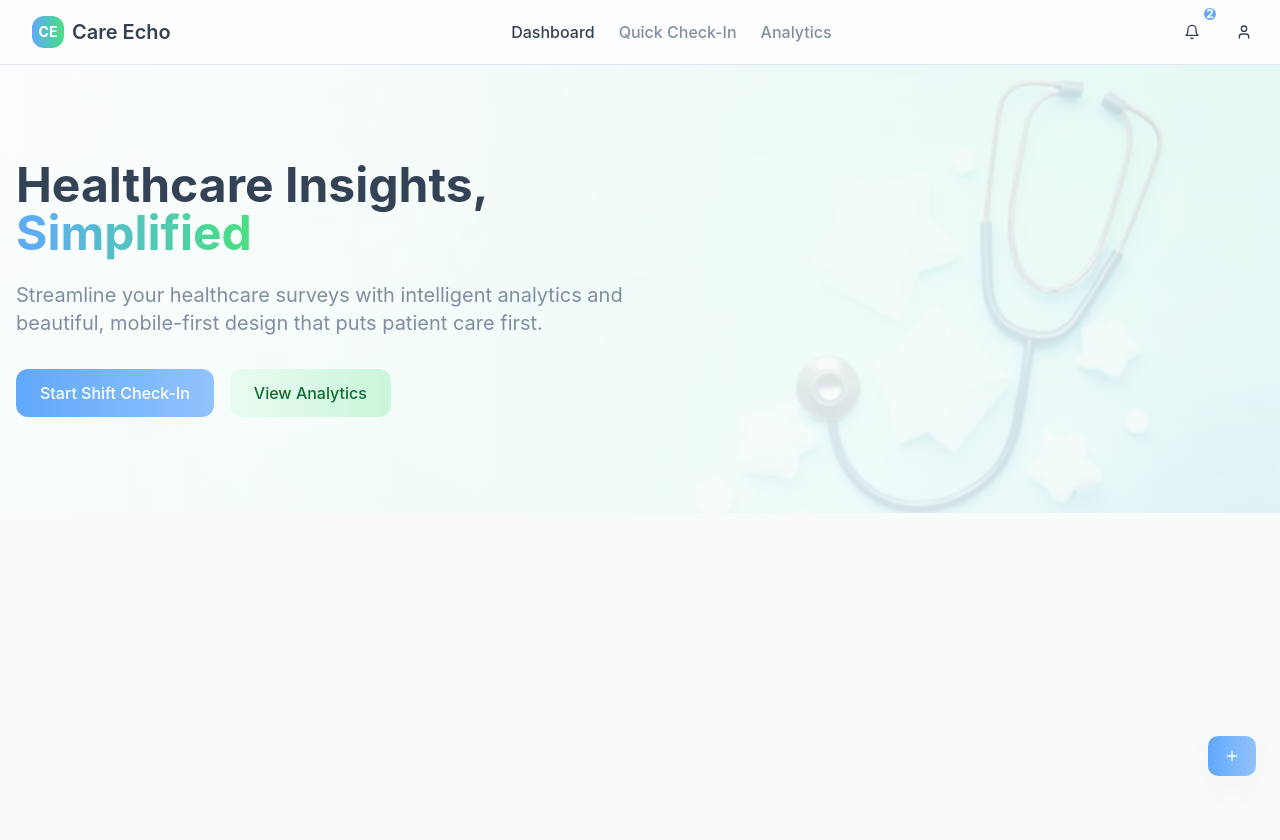
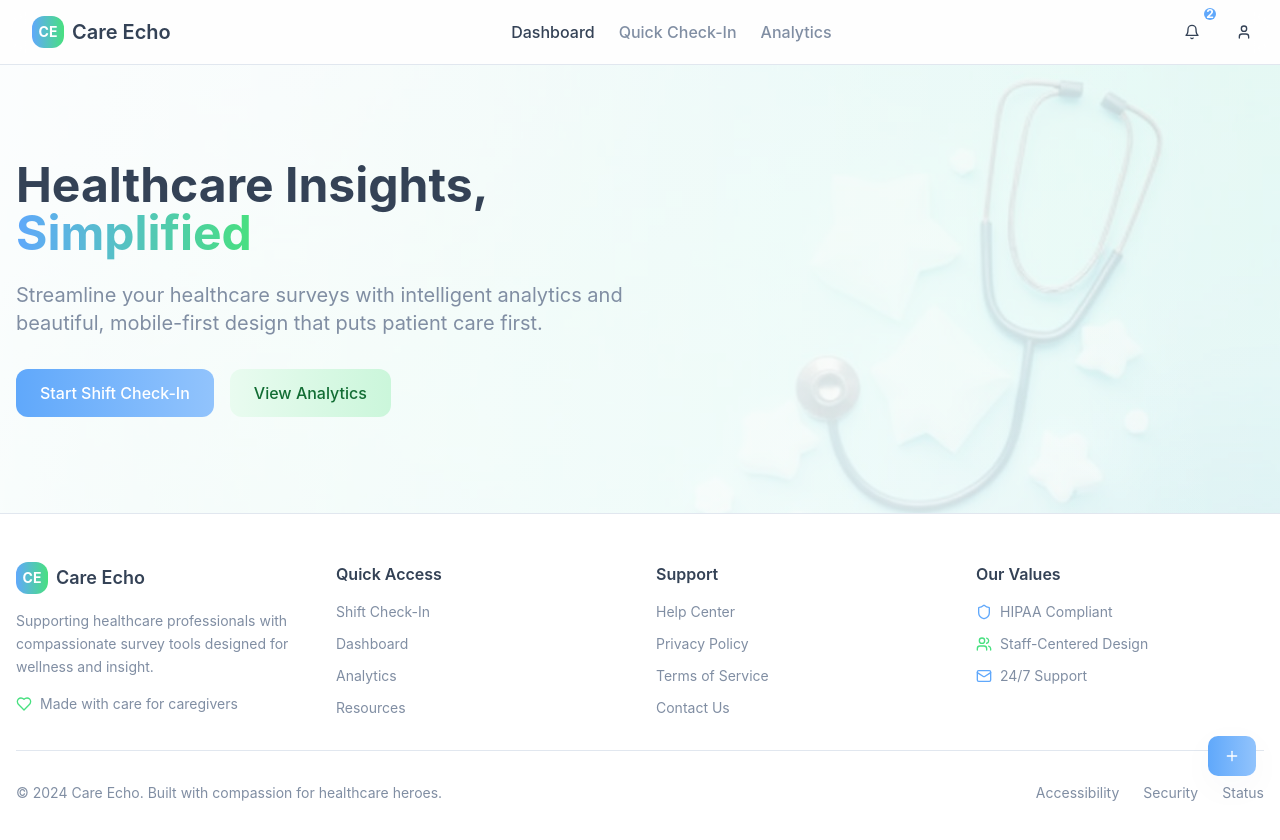
Before and after one commit to smatterings88/care-echo-ui, a React (Vite) app: page / in a window 1280 px wide. Shown: the top 840 px of the page. Before the commit the page ends 800 px from the top, so only its background shows below. Built offline with nearby package versions, Linux system fonts and the light colour scheme.

Commit message:
Add footer component
Add a footer component to the application.

```diff
--- /dev/null
+++ b/src/components/Footer.tsx
@@ -0,0 +1,106 @@
+import { Heart, Shield, Users, Mail } from "lucide-react";
+import { Link } from "react-router-dom";
+
+const Footer = () => {
+  return (
+    <footer className="bg-card border-t mt-auto">
+      <div className="container mx-auto px-4 py-12">
+        <div className="grid grid-cols-1 md:grid-cols-4 gap-8">
+          {/* Brand Section */}
+          <div className="space-y-4">
+            <div className="flex items-center space-x-2">
+              <div className="w-8 h-8 bg-gradient-to-r from-primary to-healthcare-green rounded-lg flex items-center justify-center">
+                <span className="text-white font-bold text-sm">CE</span>
+              </div>
+              <h3 className="text-lg font-semibold text-foreground">Care Echo</h3>
+            </div>
+            <p className="text-muted-foreground text-sm leading-relaxed">
+              Supporting healthcare professionals with compassionate survey tools designed for wellness and insight.
+            </p>
+            <div className="flex items-center space-x-2 text-sm text-muted-foreground">
+              <Heart className="h-4 w-4 text-healthcare-green" />
+              <span>Made with care for caregivers</span>
+            </div>
+          </div>
+
+          {/* Quick Links */}
+          <div className="space-y-4">
+            <h4 className="font-semibold text-foreground">Quick Access</h4>
+            <nav className="flex flex-col space-y-3">
+              <Link to="/survey" className="text-muted-foreground hover:text-primary transition-colors text-sm">
+                Shift Check-In
+              </Link>
+              <Link to="/" className="text-muted-foreground hover:text-primary transition-colors text-sm">
+                Dashboard
+              </Link>
+              <a href="#" className="text-muted-foreground hover:text-primary transition-colors text-sm">
+                Analytics
+              </a>
+              <a href="#" className="text-muted-foreground hover:text-primary transition-colors text-sm">
+                Resources
+              </a>
+            </nav>
+          </div>
+
+          {/* Support */}
+          <div className="space-y-4">
+            <h4 className="font-semibold text-foreground">Support</h4>
+            <nav className="flex flex-col space-y-3">
+              <a href="#" className="text-muted-foreground hover:text-primary transition-colors text-sm">
+                Help Center
+              </a>
+              <a href="#" className="text-muted-foreground hover:text-primary transition-colors text-sm">
+                Privacy Policy
+              </a>
+              <a href="#" className="text-muted-foreground hover:text-primary transition-colors text-sm">
+                Terms of Service
+              </a>
+              <a href="#" className="text-muted-foreground hover:text-primary transition-colors text-sm">
+                Contact Us
+              </a>
+            </nav>
+          </div>
+
+          {/* Contact & Values */}
+          <div className="space-y-4">
+            <h4 className="font-semibold text-foreground">Our Values</h4>
+            <div className="space-y-3">
+              <div className="flex items-center space-x-2 text-sm text-muted-foreground">
+                <Shield className="h-4 w-4 text-primary" />
+                <span>HIPAA Compliant</span>
+              </div>
+              <div className="flex items-center space-x-2 text-sm text-muted-foreground">
+                <Users className="h-4 w-4 text-healthcare-green" />
+                <span>Staff-Centered Design</span>
+              </div>
+              <div className="flex items-center space-x-2 text-sm text-muted-foreground">
+                <Mail className="h-4 w-4 text-primary" />
+                <span>24/7 Support</span>
+              </div>
+            </div>
+          </div>
+        </div>
+
+        {/* Bottom Section */}
+        <div className="border-t mt-8 pt-8 flex flex-col md:flex-row justify-between items-center space-y-4 md:space-y-0">
+          <p className="text-sm text-muted-foreground">
+            © 2024 Care Echo. Built with compassion for healthcare heroes.
+          </p>
+          <div className="flex items-center space-x-6">
+            <a href="#" className="text-muted-foreground hover:text-primary transition-colors text-sm">
+              Accessibility
+            </a>
+            <a href="#" className="text-muted-foreground hover:text-primary transition-colors text-sm">
+              Security
+            </a>
+            <a href="#" className="text-muted-foreground hover:text-primary transition-colors text-sm">
+              Status
+            </a>
+          </div>
+        </div>
+      </div>
+    </footer>
+  );
+};
+
+export default Footer;
--- a/src/pages/Index.tsx
+++ b/src/pages/Index.tsx
@@ -1,5 +1,6 @@
 import { Link } from "react-router-dom";
 import Header from "@/components/Header";
+import Footer from "@/components/Footer";
 import FloatingActionButton from "@/components/FloatingActionButton";
 import heroImage from "@/assets/care-echo-hero.jpg";
 
@@ -40,7 +41,7 @@ const Index = () => {
         </div>
       </section>
 
-
+      <Footer />
       <FloatingActionButton />
     </div>
   );
```
